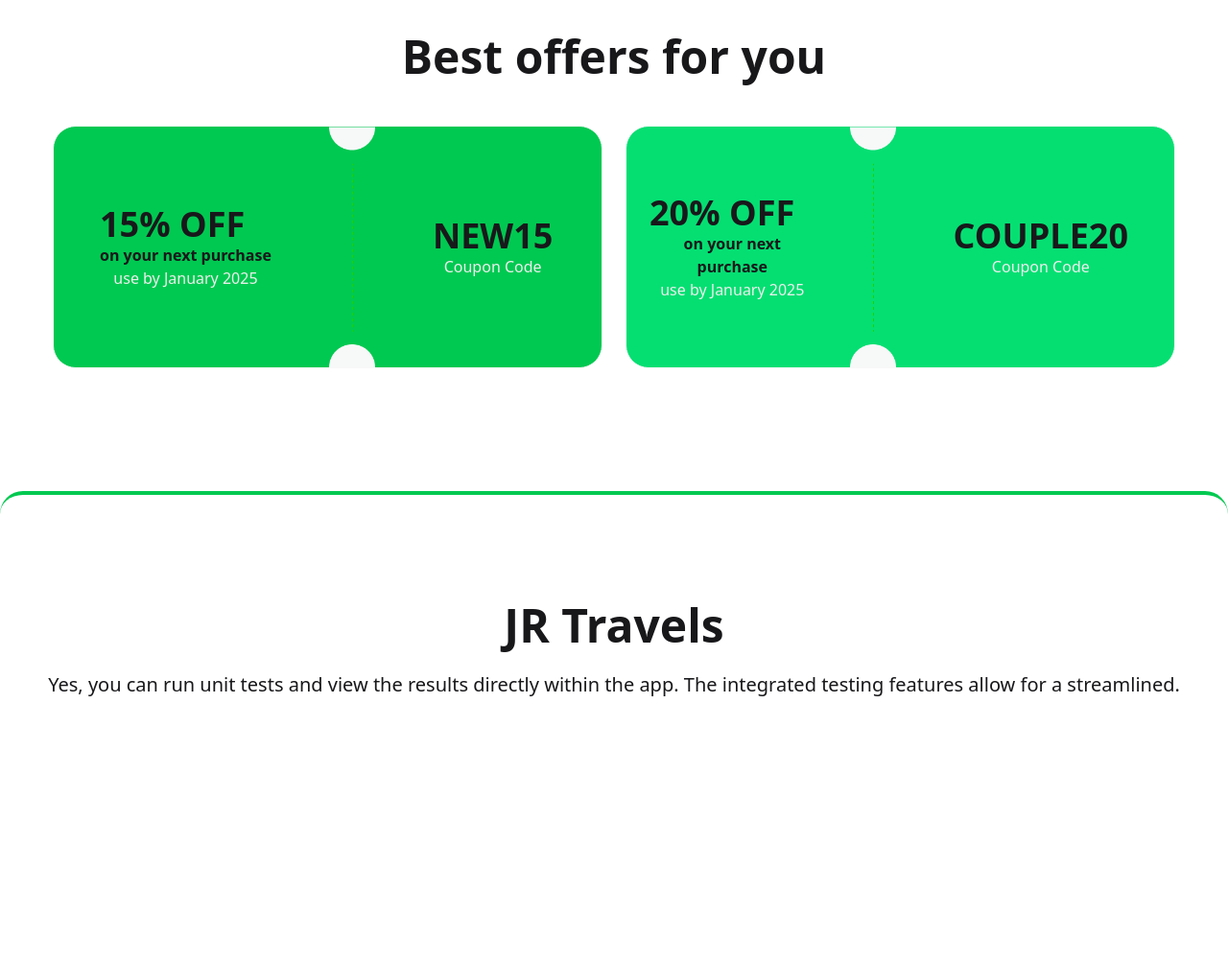
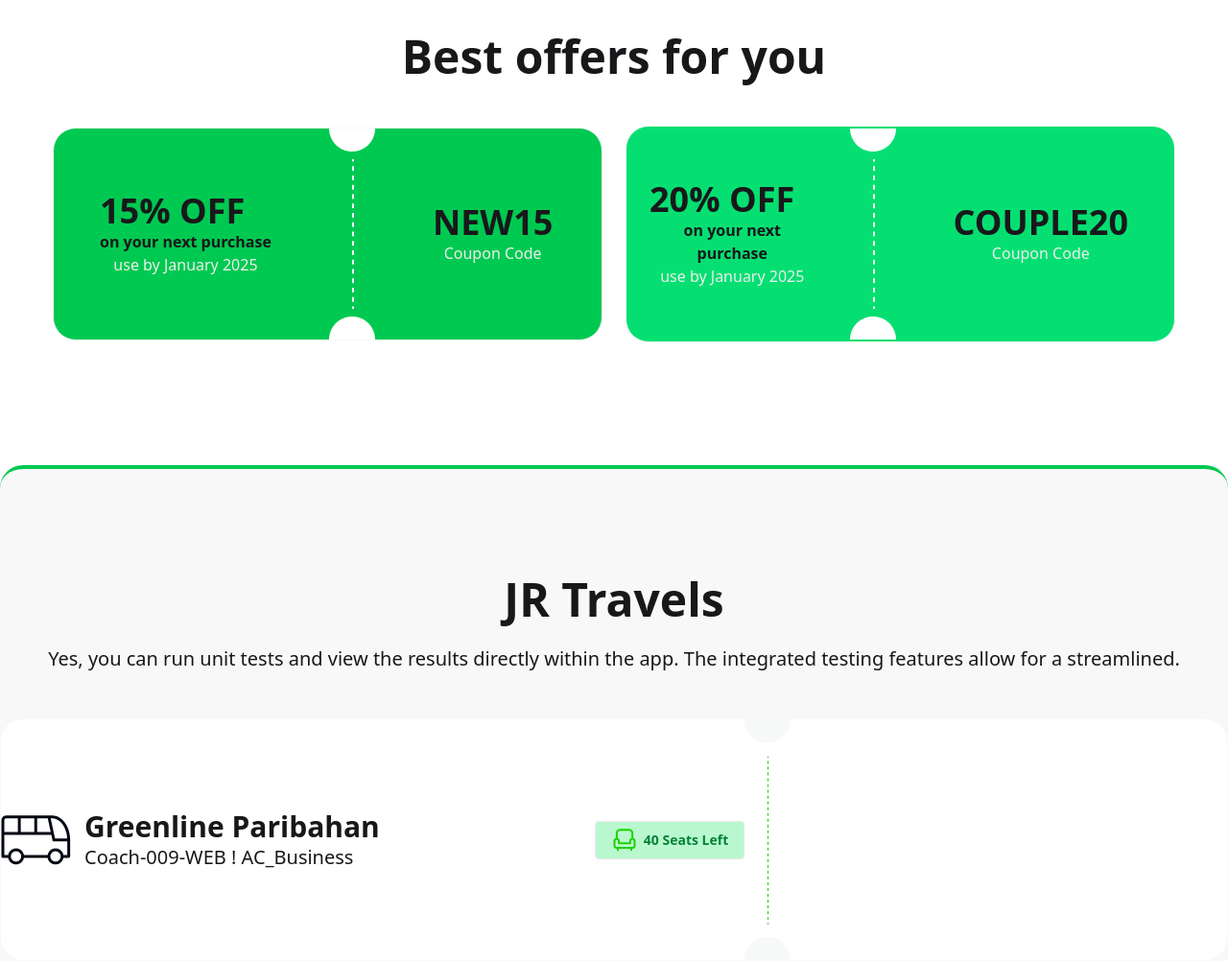
Before and after one commit to joymajumder23/JR-Travels, a website: page index.html in a window 1280 px wide. Shown: the part 820-1822 px from the top of the page at 96% size. Before the commit the page ends 1596 px from the top, so only its background shows below. Drawn offline with nearby package versions, Linux system fonts and the light colour scheme.

Commit message:
destination section adding

```diff
--- a/index.html
+++ b/index.html
@@ -113,7 +113,7 @@
               <p class="text-base-400 font-bold">on your next purchase</p>
               <p class="text-base-300">use by January 2025</p>
             </div>
-            <img class="w-12" src="./images/info-devider.png" alt="">
+            <img class="w-12" src="./images/cupon-devider.png" alt="">
             <div class="py-14 px-12">
               <h1 class="text-4xl font-bold">NEW15</h1>
               <p class="text-base-300">Coupon Code</p>
@@ -127,7 +127,7 @@
               <p class="text-base-400 font-bold">on your next purchase</p>
               <p class="text-base-300">use by January 2025</p>
             </div>
-            <img class="w-12" src="./images/info-devider.png" alt="">
+            <img class="w-12" src="./images/cupon-devider.png" alt="">
             <div class="py-14 px-12">
               <h1 class="text-4xl font-bold">COUPLE20</h1>
               <p class="text-base-300">Coupon Code</p>
@@ -138,11 +138,40 @@
     </section>
 
     <!-- JR Travels -->
-    <section class="container mx-auto mt-32 border-t-4 border-green-500 rounded-t-3xl">
+    <section class="container mx-auto mt-32 border-t-4 border-green-500 rounded-t-3xl bg-base-200">
       <div class="mt-28 mb-12 text-center">
         <h1 class="text-5xl font-bold mb-6">JR Travels</h1>
         <p class="text-xl font-normal text-base-400">Yes, you can run unit tests and view the results directly within
           the app. The integrated testing features allow for a streamlined.</p>
+      </div>
+
+      <!-- Destination -->
+      <div>
+        <div class="card card-border bg-white w-full rounded-3xl">
+          <div class="flex">
+            <div class="flex gap-56 items-center">
+              <div class="flex gap-3.5 items-center">
+                <img src="./images/bus-logo.png" alt="">
+                <div class="flex-1">
+                  <h2 class="text-3xl font-bold">Greenline Paribahan</h2>
+                  <p class="text-xl font-normal text-base-500">Coach-009-WEB ! AC_Business</p>
+                </div>
+              </div>
+
+              <button class="btn bg-green-200 text-green-700">
+                <img src="./images/seat-green.png" alt="">
+                40 Seats Left
+              </button>
+            </div>
+
+              <img class="w-12" src="./images/info-devider.png" alt="">
+
+              <div>
+
+              </div>
+          </div>
+          </div>
+        </div>
       </div>
     </section>
   </main>
```
